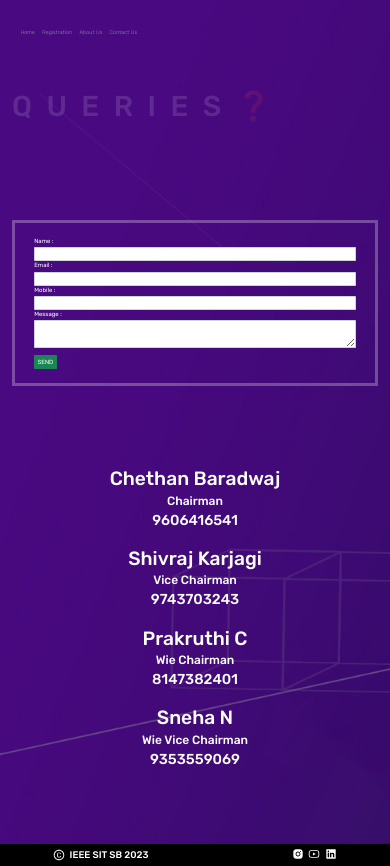
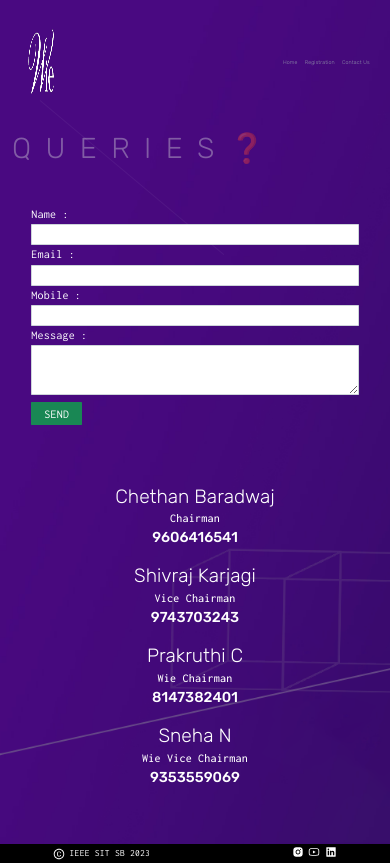
Before and after one commit to anudeep610/wiecode-2023, a React (Create React App) app: page /contact in a window 390 px wide. Built offline with nearby package versions, Linux system fonts and the light colour scheme.

Commit message:
responsiveness

```diff
--- a/src/components/Contact.jsx
+++ b/src/components/Contact.jsx
@@ -4,8 +4,9 @@ import Footer from './Footer';
 import Form from 'react-bootstrap/Form';
 import Button from 'react-bootstrap/Button';
 import Loader from "./loader";
-import emailjs from '@emailjs/browser';
-import { FaBuromobelexperte } from 'react-icons/fa';
+import {Link} from "react-router-dom";
+
+import wieLogo from "../assets/images/WIELogo-removebg-preview.png"
 
 export default function Contact() {
 
@@ -64,11 +65,14 @@ export default function Contact() {
             <div className="contact-main-container">
                 <div className="home-navabar-wrapper">
                     <div className="home-navabar-container">
+                        <div className="home-wie-logo-container">
+                            <img src={wieLogo} alt="" />
+                        </div>
                         <ul className='home-unodered-list'>
-                            <li><p>Home</p></li>
-                            <li><p>Registration</p></li>
-                            <li><p>About Us</p></li>
-                            <li><p>Contact Us</p></li>
+                            <li><Link to="/"><p>Home</p></Link></li>
+                            <li><Link to="/registration"><p>Registration</p></Link></li>
+                            <li><Link to="/contact"><p>Contact Us</p></Link></li>
+
                         </ul>
                     </div>
                 </div>
--- a/src/components/Footer.jsx
+++ b/src/components/Footer.jsx
@@ -27,7 +27,7 @@ export default function Footer() {
                         </span>
 
                         <span className="icon-logo">
-                            <a href="https://www.linkedin.com/company/ieee-sit-student-branch/">
+                            <a href="https://youtube.com/@tech-nomadsieeesitsb638">
                                 <AiOutlineYoutube className='icon'/>
                             </a>
                         </span>
--- a/src/components/Registration.jsx
+++ b/src/components/Registration.jsx
@@ -1,9 +1,9 @@
 import React, { useState, useContext } from 'react';
-import { useNavigate } from "react-router-dom";
+import { useNavigate, Link } from "react-router-dom";
 import userContext from "../utils/context";
 import axios from "../axios/axios";
 import "../css/Registration.css";
-
+import wieLogo from "../assets/images/WIELogo-removebg-preview.png"
 import Part1 from "../components/forms/Part-1";
 import Part2 from "../components/forms/Part-2";
 import Part3 from "../components/forms/Part-3";
@@ -56,7 +56,7 @@ export default function Registration() {
         else if (page === 2 && !loading)
             return <Part3 setDomain={setDomain} setAbstract={setAbstract} />
         else if (loading)
-            return <Loader/>
+            return <Loader />
     }
 
     const handleNext = async () => {
@@ -125,11 +125,14 @@ export default function Registration() {
                 <div className="registration-main-container">
                     <div className="home-navabar-wrapper">
                         <div className="home-navabar-container">
+                            <div className="home-wie-logo-container">
+                                <img src={wieLogo} alt="" />
+                            </div>
                             <ul className='home-unodered-list'>
-                                <li><p>Home</p></li>
-                                <li><p>Registration</p></li>
-                                <li><p>About Us</p></li>
-                                <li><p>Contact Us</p></li>
+                                <li><Link to="/"><p>Home</p></Link></li>
+                                <li><Link to="/registration"><p>Registration</p></Link></li>
+                                <li><Link to="/contact"><p>Contact Us</p></Link></li>
+
                             </ul>
                         </div>
                     </div>
--- a/src/css/Contact.css
+++ b/src/css/Contact.css
@@ -15,10 +15,10 @@
 
 .contact .contact-main-container .heading-container .heading-text{
     font-size: 12rem;
+    font-family: "engschrift-caps" sans-serif !important;
+    color: rgba(215, 218, 220,0.4);
     letter-spacing: 6rem;
-    color: rgba(255, 255, 255, 0.128);
-    font-family: 'JetBrains Mono', monospace;
-    font-weight: 500;
+    font-weight: 300;
 }
 
 .contact .contact-main-container .line-container{
@@ -33,22 +33,28 @@
     width: 80%;
     margin: 1rem 0;
     padding: 6rem 8rem;
-    border: 3px solid rgba(255, 255, 255, 0.269);
 }
 
 .contact .contact-main-container .form-container .label{
     font-size: 2.5rem;
     color: white;
+    letter-spacing: 0.1rem;
+    font-family: 'Inconsolata', monospace !important;
 }
 
 .contact .contact-main-container .form-container .input-box{
     font-size: 2rem;
     padding: 1rem 0.5rem;
+    letter-spacing: 0.1rem;
+    font-family: 'Inconsolata', monospace !important;
 }
 
 .contact .contact-main-container .form-container .button{
     font-size: 2.5rem;
     margin-top: 3rem;
+    letter-spacing: 0.1rem;
+    font-family: 'Inconsolata', monospace !important;
+    padding: 0.5rem 5rem;
 }
 
 .contact .contact-main-container .contact-card-container{
@@ -72,17 +78,36 @@
 .contact .contact-main-container .contact-card-box .contact-name{
     font-size: 4rem;
     padding: 0.5rem 0;
+    font-family: "engschrift-caps" sans-serif !important;
+    font-weight: 300;
 }
 
 .contact .contact-main-container .contact-card-box .contact-post{
     font-size: 2.5rem;
     padding: 0.5rem 0;
+    letter-spacing: 0.1rem;
+    font-family: 'Inconsolata', monospace !important;
 }
 
 .contact .contact-main-container .contact-card-box .contact-mobile{
     font-size: 3rem;
     padding: 0.5rem 0;
 }
+
+@media only screen and (max-width:37.5em){
+    .contact .contact-main-container .form-container .label{
+        font-size: 5rem;
+    }
+
+    .contact .contact-main-container .form-container .input-box{
+        font-size: 4rem;
+    }
+
+    .contact .contact-main-container .form-container .button{
+        font-size: 5rem;
+    }
+}
+
 
 @media only screen and (max-width:25em){
     .contact .contact-main-container .form-container{
--- a/src/css/Footer.css
+++ b/src/css/Footer.css
@@ -1,8 +1,7 @@
-@import url('https://fonts.googleapis.com/css2?family=JetBrains+Mono:ital,wght@1,500&display=swap');
 
 .footer .footer-main-container{
     background-color: black;
-    padding: 1.5rem 20rem;
+    padding: 1rem 20rem;
     display: flex;
     justify-content: space-between;
 }
@@ -35,8 +34,8 @@
 .footer .footer-main-container .copyright-text{
     font-size: 2rem;
     color: white;
-    font-family: 'JetBrains Mono', monospace;
-    font-weight: 500;
+    letter-spacing: 0.1rem;
+    font-family: 'Inconsolata', monospace !important;
 }
 
 @media only screen and (max-width:25em){
--- a/src/css/Registration.css
+++ b/src/css/Registration.css
@@ -1,7 +1,5 @@
-@import url('https://fonts.googleapis.com/css2?family=JetBrains+Mono:ital,wght@1,500&display=swap');
-
-.registration .registration-main-container{
-    min-height:100vh;
+.registration .registration-main-container {
+    min-height: 100vh;
     padding: 0 5rem 8rem 5rem;
     background-image: url("../assets/images/line.png");
     background-repeat: no-repeat;
@@ -10,26 +8,27 @@
     flex-direction: column;
 }
 
-.registration .registration-main-container .heading-container{
+.registration .registration-main-container .heading-container {
     align-self: flex-start;
 }
 
-.registration .registration-main-container .heading-container .heading-text{
+.registration .registration-main-container .heading-container .heading-text {
     font-size: 12rem;
+    font-family: "engschrift-caps" sans-serif !important;
+    color: rgba(215, 218, 220, 0.4);
+    font-size: 7.5rem;
     letter-spacing: 6rem;
-    color: rgba(255, 255, 255, 0.128);
-    font-family: 'JetBrains Mono', monospace;
-    font-weight: 500;
+    font-weight: 300;
 }
 
-.registration .registration-main-container .line-container{
+.registration .registration-main-container .line-container {
     height: 0.25rem;
-    width:100rem;
+    width: 100rem;
     background-color: rgba(255, 255, 255, 0.05);
     transform: rotate(-320deg);
 }
 
-.registration .registration-main-container .form-box-container{
+.registration .registration-main-container .form-box-container {
     align-self: center;
     justify-self: center;
     display: flex;
@@ -40,7 +39,7 @@
     width: 100%;
 }
 
-.registration .registration-main-container .form-box-container .form-box{
+.registration .registration-main-container .form-box-container .form-box {
     display: flex;
     flex-direction: column;
     align-self: stretch;
@@ -48,24 +47,24 @@
     width: 100%;
 }
 
-.registration .registration-main-container .form-box-container .form-box .form-header{
+.registration .registration-main-container .form-box-container .form-box .form-header {
     font-size: 5rem;
     letter-spacing: 2.5rem;
     color: white;
     justify-self: flex-start;
 }
 
-.registration .registration-main-container .form-box-container .form-box .form-body{
+.registration .registration-main-container .form-box-container .form-box .form-body {
     padding: 6rem 10rem;
     width: 100%;
 }
 
-.registration .registration-main-container .form-box-container .form-footer{
+.registration .registration-main-container .form-box-container .form-footer {
     display: flex;
     justify-content: space-between;
 }
 
-.registration .registration-main-container .form-box-container .form-footer button{
+.registration .registration-main-container .form-box-container .form-footer button {
     font-size: 3rem;
     border: none;
     outline: none;
@@ -73,30 +72,42 @@
     margin: 0 4rem;
     border-radius: 5rem;
     cursor: pointer;
+    letter-spacing: 0.1rem;
+    font-family: 'Inconsolata', monospace !important;
 }
 
-.registration .registration-main-container .form-box-container .form-footer button:disabled{
+.registration .registration-main-container .form-box-container .form-footer button:disabled {
     cursor: no-drop;
 }
 
-@media only screen and (max-width:25em){
-    .registration .registration-main-container .heading-container .heading-text{
+@media only screen and (max-width:37.5em) {
+    .registration .registration-main-container .form-box-container .form-box .form-header {
+        font-size: 10rem;
+    }
+}
+
+@media only screen and (max-width:25em) {
+    .registration .registration-main-container .heading-container .heading-text {
         font-size: 15rem;
         letter-spacing: 6rem;
     }
 
-    .registration .registration-main-container .line-container{
+    .registration .registration-main-container .line-container {
         height: 0;
     }
 }
 
-@media only screen and (max-width:20em){
-    .registration .registration-main-container .heading-container .heading-text{
+@media only screen and (max-width:20em) {
+    .registration .registration-main-container .heading-container .heading-text {
         font-size: 20rem;
         letter-spacing: 4rem;
     }
 
-    .registration .registration-main-container .line-container{
+    .registration .registration-main-container .line-container {
         height: 0;
     }
+
+    .registration .registration-main-container .form-box-container .form-footer button {
+        font-size: 5rem;
+    }
 }
```
Also changed, not shown: src/css/Part-1.css (+33 -0 lines), 2 other files (tests, documents, lock files or other folders).
